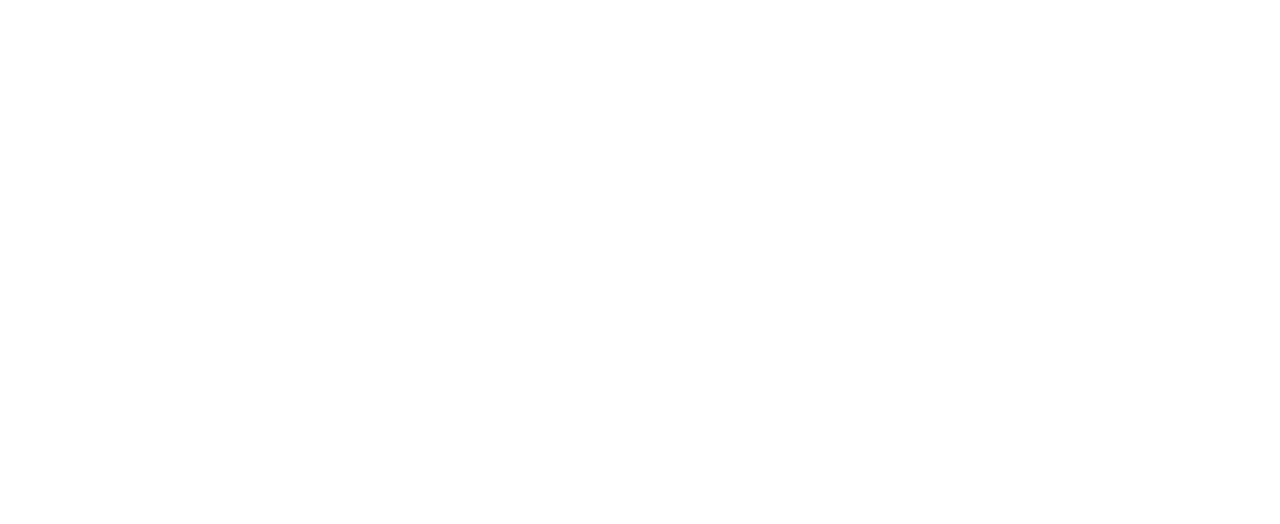
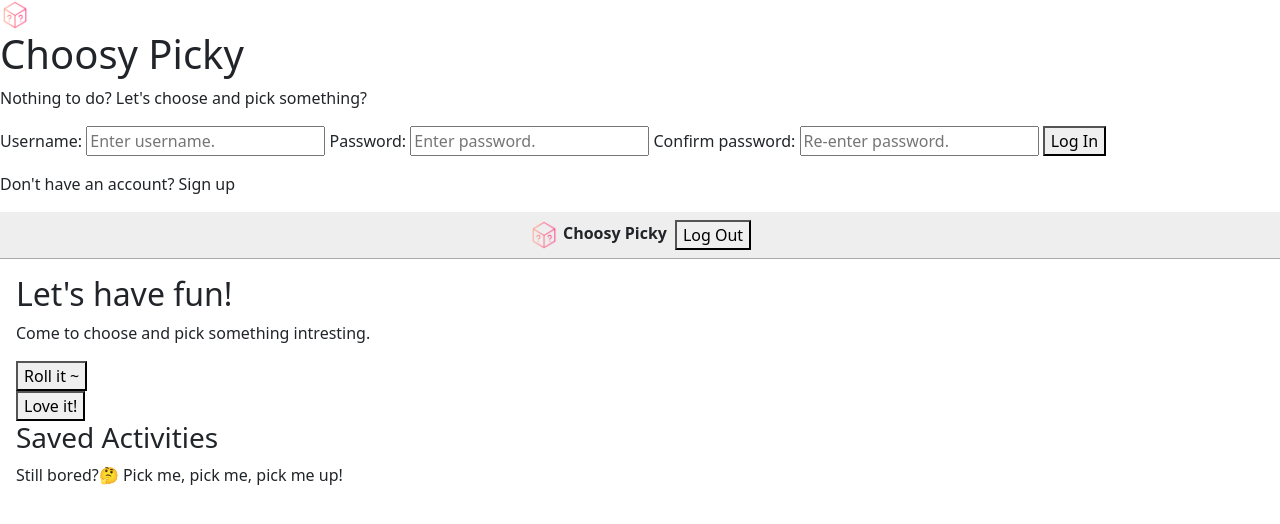
Before and after one commit to och-stack/Activity-Discovery-Dashboard, a website: page index.html in a window 1280 px wide. Drawn offline with nearby package versions, Linux system fonts and the light colour scheme.

Commit message:
update on index.html info to include

```diff
--- a/index.html
+++ b/index.html
@@ -5,12 +5,86 @@
     <meta charset="UTF-8" />
     <meta name="viewport" content="width=device-width" />
     <link rel="stylesheet" href="styles.css" />
+    <link rel="icon" href="/favi.png?v=1">
+    <link
+      href="https://cdn.jsdelivr.net/npm/bootstrap@5.3.8/dist/css/bootstrap.min.css"
+      rel="stylesheet"
+      integrity="sha384-sRIl4kxILFvY47J16cr9ZwB07vP4J8+LH7qKQnuqkuIAvNWLzeN8tE5YBujZqJLB"
+      crossorigin="anonymous"
+    />
+    <script
+      src="https://cdn.jsdelivr.net/npm/bootstrap@5.3.8/dist/js/bootstrap.bundle.min.js"
+      integrity="sha384-FKyoEForCGlyvwx9Hj09JcYn3nv7wiPVlz7YYwJrWVcXK/BmnVDxM+D2scQbITxI"
+      crossorigin="anonymous">
+    </script>
+  </head>
 
-  </head>
   <body>
+    <!--Login Authenticator Page-->
     <div id="auth-card">
+      <img src="favi.png" alt="icon" height="30px">
+      <h1>Choosy Picky</h1>
+      <p>Nothing to do? Let's choose and pick something?</p>
 
+      <label for="username">Username:</label>
+      <input type="text" id="username" placeholder="Enter username.">
 
+      <label for="password">Password:</label>
+      <input type="text" id="password" placeholder="Enter password.">
+
+      <label for="confirm-password">Confirm password:</label>
+      <input type="text" id="confirm-password" placeholder="Re-enter password.">
+
+      <button id="auth-button">Log In</button>
+
+      <p id="auth-message"></p>
+
+      <p>
+        <span id="auth-question">Don't have an account?</span>
+        <span id="toggle-link">Sign up</span>
+      </p>
+    </div>
+
+    <!--Dashboard-->
+    <div>
+      <!--Navigation-->
+      <nav>
+        <!--Left nav-->
+        <div>
+          <img src="favi.png" alt="icon" height="30px">
+          <strong>Choosy Picky</strong>
+        </div>
+        <!--Right nav-->
+        <div>
+          <span id="welcome-user"></span>
+          <button id="logout-button">Log Out</button>
+        </div>
+      </nav>
+
+      <!--Main Dashboard-->
+      <main>
+        <!--Greeting-->
+        <div>
+          <h2>Let's have fun!</h2>
+          <p>Come to choose and pick something intresting.</p>
+          <button id="get-activity-button">Roll it ~</button>
+        </div>
+
+        <!--Activity Details-->
+        <div>
+          <div id="activity-details"></div>
+          <button id="save-button">Love it!</button>
+        </div>
+
+        <!--Activity Details-->
+        <aside>
+          <div>
+            <h3>Saved Activities</h3>
+            <p>Still bored?🤔 Pick me, pick me, pick me up!</p>
+          </div>
+        </aside>
+
+      </main>
     </div>
 
     <script src="script.js"></script>
```
Also changed, not shown: 1 other file.
